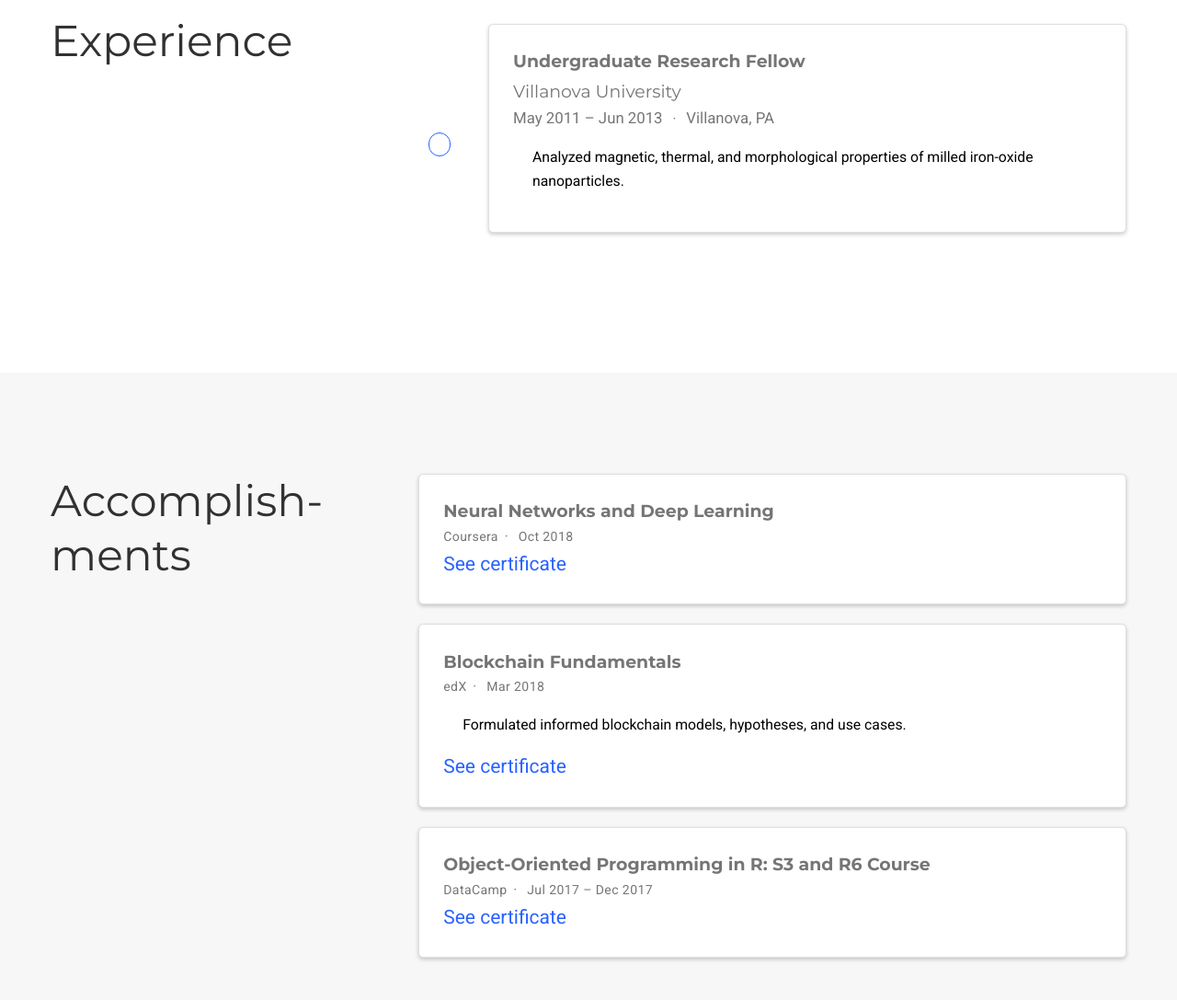
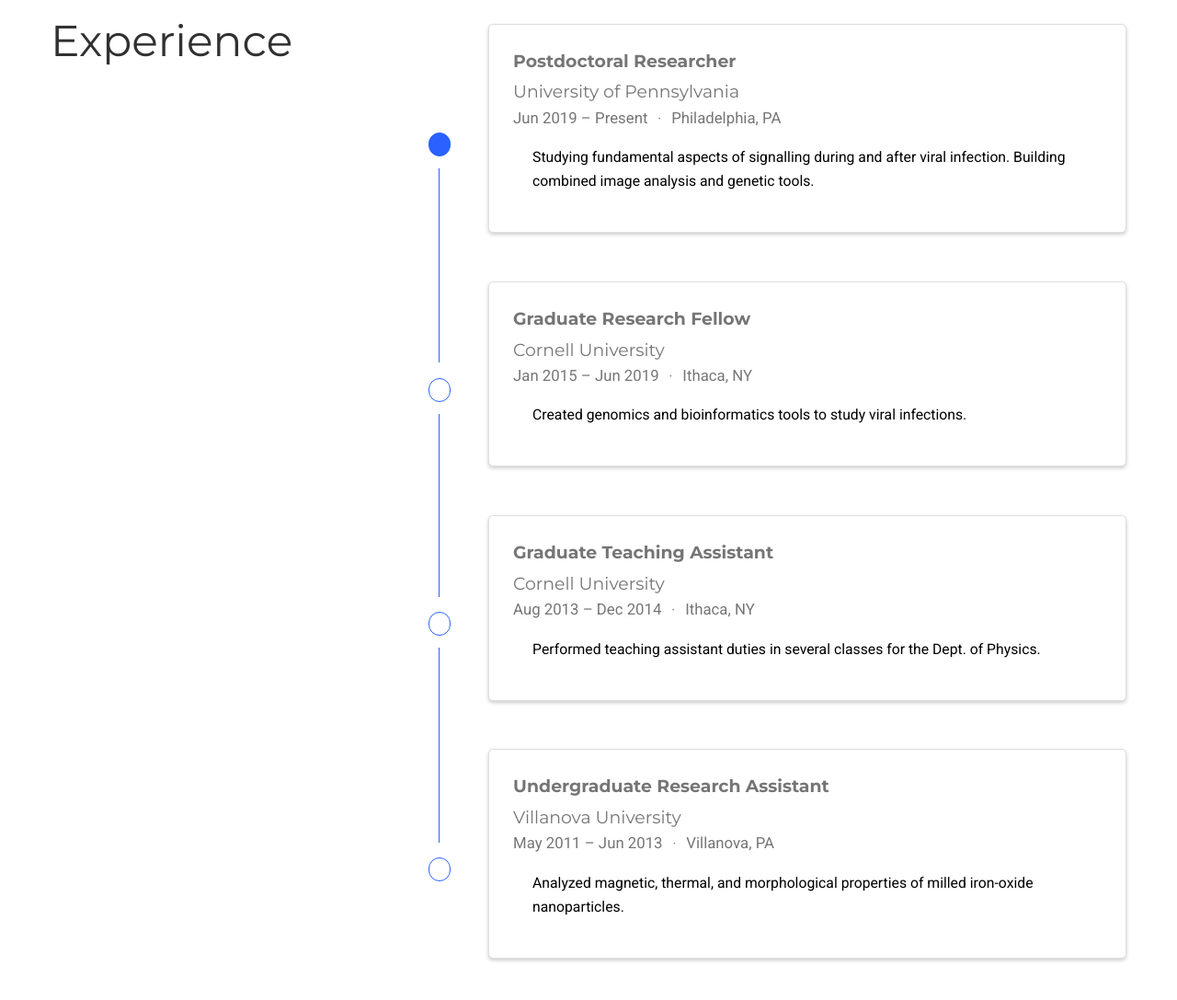
Before and after one commit to pburnham50/pburnham50.github.io, a plain HTML site: page index.html in a window 1280 px wide. Shown: the part 1400-2487 px from the top of the page at 92% size. Drawn offline with nearby package versions, Linux system fonts and the light colour scheme; some packages are replaced by stand-ins of ours; some icons are missing.

Commit message:
Build website

```diff
--- a/index.html
+++ b/index.html
@@ -906,6 +906,117 @@
           <div class="col">&nbsp;</div>
         </div>
         <div class="m-2">
+          <span class="badge badge-pill border exp-fill">&nbsp;</span>
+        </div>
+        <div class="row h-50">
+          <div class="col border-right">&nbsp;</div>
+          <div class="col">&nbsp;</div>
+        </div>
+      </div>
+
+      <div class="col py-2">
+        <div class="card">
+          <div class="card-body">
+            <h4 class="card-title exp-title text-muted mt-0 mb-1">Postdoctoral Researcher</h4>
+            <h4 class="card-title exp-company text-muted my-0">University of Pennsylvania</h4>
+            <div class="text-muted exp-meta">
+              Jun 2019 –
+
+                Present
+
+
+                <span class="middot-divider"></span>
+                <span>Philadelphia, PA</span>
+
+            </div>
+            <div class="card-text">Studying fundamental aspects of signalling during and after viral infection. Building combined image analysis and genetic tools.</div>
+          </div>
+        </div>
+      </div>
+    </div>
+
+    <div class="row experience">
+
+      <div class="col-auto text-center flex-column d-none d-sm-flex">
+        <div class="row h-50">
+          <div class="col border-right">&nbsp;</div>
+          <div class="col">&nbsp;</div>
+        </div>
+        <div class="m-2">
+          <span class="badge badge-pill border ">&nbsp;</span>
+        </div>
+        <div class="row h-50">
+          <div class="col border-right">&nbsp;</div>
+          <div class="col">&nbsp;</div>
+        </div>
+      </div>
+
+      <div class="col py-2">
+        <div class="card">
+          <div class="card-body">
+            <h4 class="card-title exp-title text-muted mt-0 mb-1">Graduate Research Fellow</h4>
+            <h4 class="card-title exp-company text-muted my-0">Cornell University</h4>
+            <div class="text-muted exp-meta">
+              Jan 2015 –
+
+                Jun 2019
+
+
+                <span class="middot-divider"></span>
+                <span>Ithaca, NY</span>
+
+            </div>
+            <div class="card-text">Created genomics and bioinformatics tools to study viral infections.</div>
+          </div>
+        </div>
+      </div>
+    </div>
+
+    <div class="row experience">
+
+      <div class="col-auto text-center flex-column d-none d-sm-flex">
+        <div class="row h-50">
+          <div class="col border-right">&nbsp;</div>
+          <div class="col">&nbsp;</div>
+        </div>
+        <div class="m-2">
+          <span class="badge badge-pill border ">&nbsp;</span>
+        </div>
+        <div class="row h-50">
+          <div class="col border-right">&nbsp;</div>
+          <div class="col">&nbsp;</div>
+        </div>
+      </div>
+
+      <div class="col py-2">
+        <div class="card">
+          <div class="card-body">
+            <h4 class="card-title exp-title text-muted mt-0 mb-1">Graduate Teaching Assistant</h4>
+            <h4 class="card-title exp-company text-muted my-0">Cornell University</h4>
+            <div class="text-muted exp-meta">
+              Aug 2013 –
+
+                Dec 2014
+
+
+                <span class="middot-divider"></span>
+                <span>Ithaca, NY</span>
+
+            </div>
+            <div class="card-text">Performed teaching assistant duties in several classes for the Dept. of Physics.</div>
+          </div>
+        </div>
+      </div>
+    </div>
+
+    <div class="row experience">
+
+      <div class="col-auto text-center flex-column d-none d-sm-flex">
+        <div class="row h-50">
+          <div class="col border-right">&nbsp;</div>
+          <div class="col">&nbsp;</div>
+        </div>
+        <div class="m-2">
           <span class="badge badge-pill border ">&nbsp;</span>
         </div>
         <div class="row h-50">
@@ -917,7 +1028,7 @@
       <div class="col py-2">
         <div class="card">
           <div class="card-body">
-            <h4 class="card-title exp-title text-muted mt-0 mb-1">Undergraduate Research Fellow</h4>
+            <h4 class="card-title exp-title text-muted mt-0 mb-1">Undergraduate Research Assistant</h4>
             <h4 class="card-title exp-company text-muted my-0">Villanova University</h4>
             <div class="text-muted exp-meta">
               May 2011 –
```
Also changed, not shown: authors/admin/index.html (+1 -1 lines).
